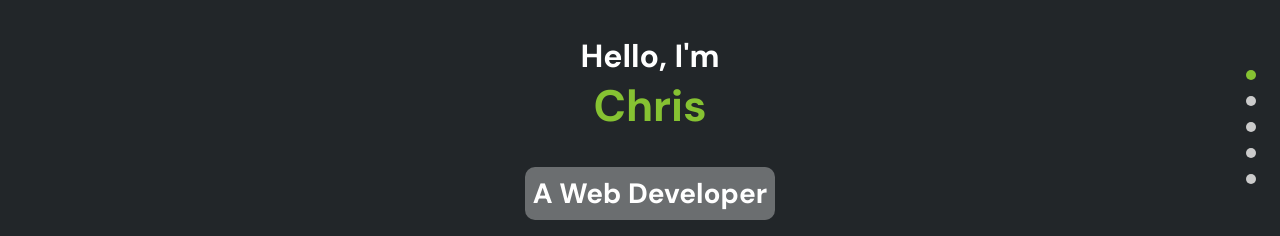
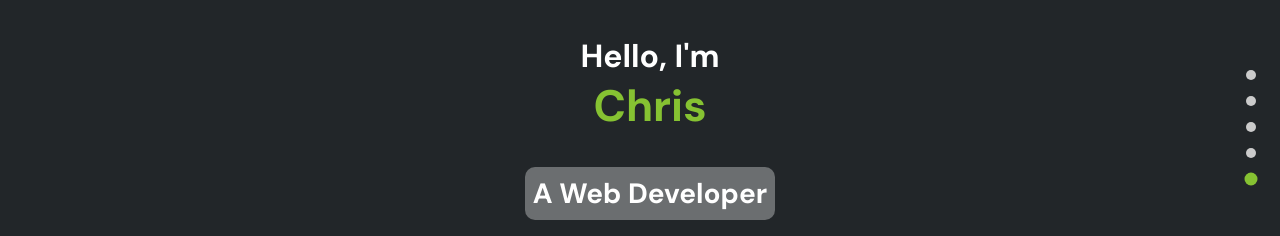
Before and after one commit to chrisclynes/portfolio_new, a React (Create React App) app: page / in a window 1280 px wide. Shown: the part 273-509 px from the top of the page. Built offline with nearby package versions, Linux system fonts and the light colour scheme.

Commit message:
working on useEffects for screen sizing and updating nav dots.

```diff
--- a/src/App.js
+++ b/src/App.js
@@ -1,12 +1,44 @@
-import React, { useState } from 'react';
+import React, { useState, useEffect } from 'react';
 import { About, Contact, Header, Projects, Skills } from './container'
 import { Navbar } from './components';
 import { NavigationDots, SocialMedia } from './components';
 
 import './App.scss';
 
+export const menuItems = ['home', 'about', 'projects', 'skills', 'contact' ];
+
 const App = () => {
-    const [activePage, setActivePage] = useState("home")
+    const [activePage, setActivePage] = useState("");
+    const [pageHeight, setPageHeight] = useState("");
+
+    useEffect(() => {
+        const updateWindowHeight = () => {
+          const newHeight = window.innerHeight;
+            setPageHeight(newHeight);
+        };
+
+        window.addEventListener("resize", updateWindowHeight);
+
+        return () => window.removeEventListener("resize", updateWindowHeight)
+      }, [pageHeight]);
+
+    useEffect(() => {
+        const handleNav = () => {
+            const scrollTop = window.scrollY
+            if(scrollTop < pageHeight/2){
+                setActivePage("home")
+            }else {
+                setActivePage("contact")
+            }
+            console.log(pageHeight);
+        }
+        window.addEventListener('scroll', handleNav)
+
+        return () => window.removeEventListener('scroll', handleNav)
+    }, [])
+
+
+
     return (
         <div className="wrap__container">
             <SocialMedia />
--- a/src/App.scss
+++ b/src/App.scss
@@ -159,6 +159,7 @@
     align-items: center;
     flex-direction: column;
     padding: 1rem;
+    z-index: 10;
 
     div {
       width: 40px;
@@ -210,6 +211,7 @@
     align-items: center;
     flex-direction: column;
     padding: 1rem;
+    z-index: 10;
 
     .app__navigation-dot {
       width: 10px;
@@ -219,8 +221,10 @@
       margin: 0.5rem;
       transition: background-color 0.2s ease-in-out;
 
+
       &:hover {
         background-color: var(--secondary-color);
+
       }
 
       @media screen and (min-width: 2000px) {
--- a/src/components/NavigationDots.jsx
+++ b/src/components/NavigationDots.jsx
@@ -1,7 +1,6 @@
-
+import { menuItems } from "../App";
 
 const NavigationDots = ({ active }) => {
-    const menuItems = ['home', 'about', 'projects', 'skills', 'contact' ];
     return (
         <div className="app__navigation">
              {menuItems.map((item, i) => (
@@ -9,7 +8,7 @@ const NavigationDots = ({ active }) => {
                     href={`#${item}`}
                     key={item+i}
                     className="app__navigation-dot"
-                    style={active === item ? {backgroundColor: 'var(--secondary-color)'} : {}}
+                    style={active === item ? {backgroundColor: 'var(--secondary-color)', transform: "scale(1.3)"} : {}}
                 />
             ))}
         </div>
--- a/src/container/Header/Header.jsx
+++ b/src/container/Header/Header.jsx
@@ -39,4 +39,4 @@ const Header = () => {
 }
 //wraps component in Higher order component to handle navigation/links throughout page
 //wrapper sets each section 100 view height 100% of screen
-export default AppWrapper(Header, 'home');
+export default AppWrapper(Header, "home",);
--- a/src/container/Header/Header.scss
+++ b/src/container/Header/Header.scss
@@ -9,7 +9,7 @@
   .app__header {
     width: 100%;
     height: 100%;
-    flex-direction: row;
+
     background: transparent;
   }
 
@@ -60,8 +60,6 @@
     bottom: 3rem;
     background-color: var(--secondary-color);
     border-radius: 10px;
-
-
     transition: all 0.3s ease-in-out;
     cursor: pointer;
 
```
